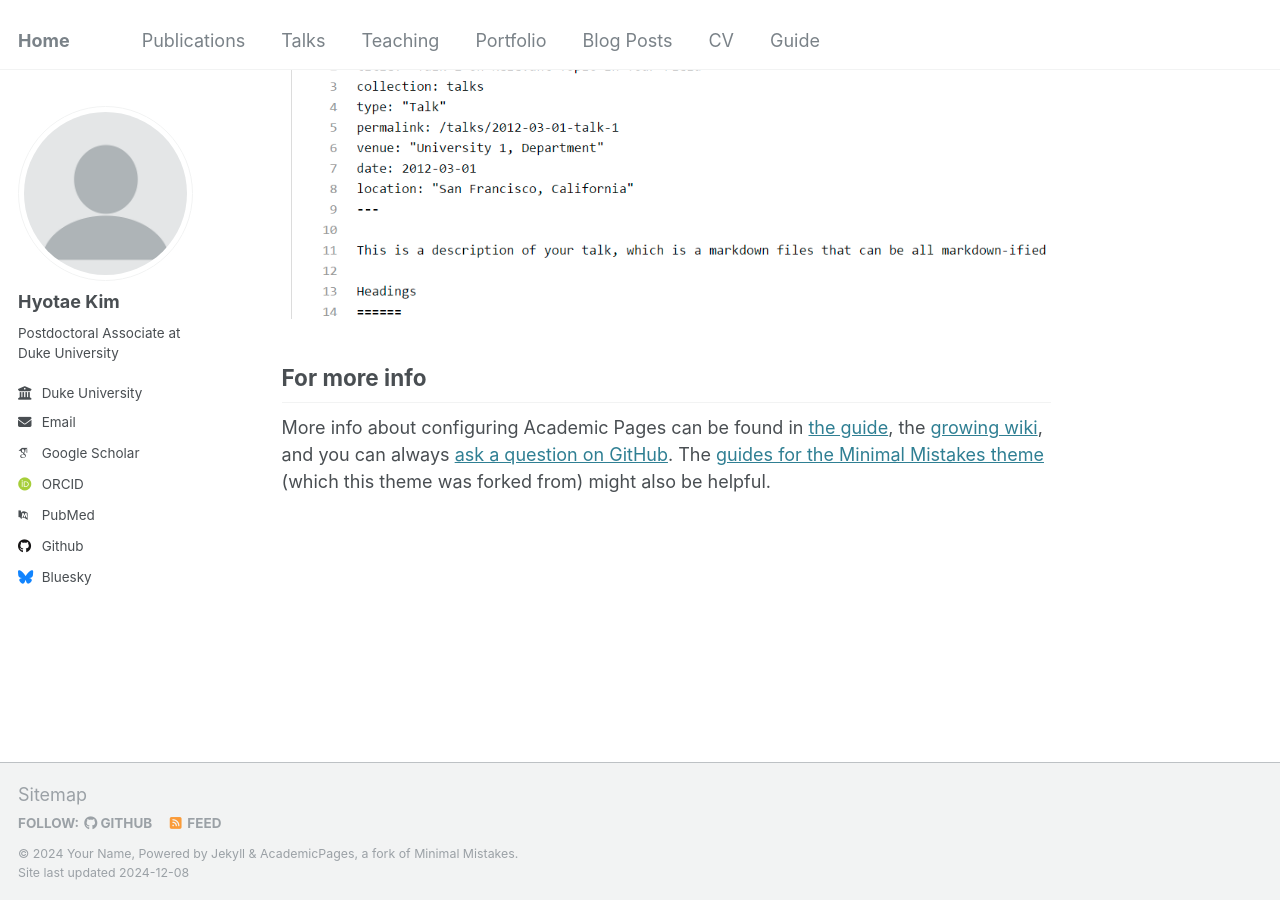
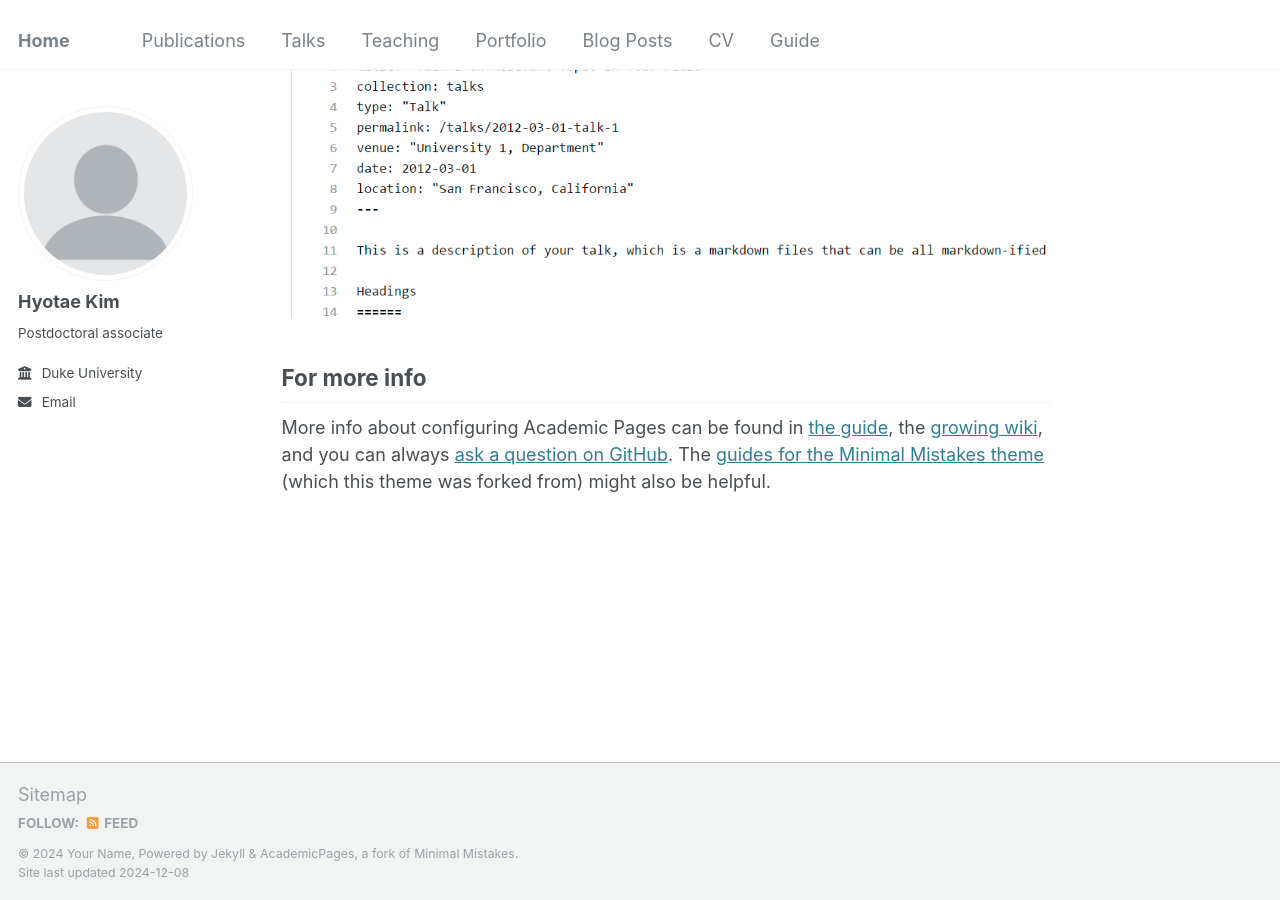
Before and after one commit to HyotaeKim/HyotaeKim.github.io, a Jekyll site: the page built from _pages/about.md, in a window 1280 px wide and 900 px high, scrolled down 2643 px. Built offline with Jekyll 4.4.1, drawn with Linux system fonts in a browser that asks for light colours; some web fonts are replaced.

Commit message:
Update _config.yml

```diff
--- a/_config.yml
+++ b/_config.yml
@@ -24,7 +24,7 @@ author:
   avatar           : "profile.png"
   name             : "Hyotae Kim"
   pronouns         : # example: "she/her"
-  bio              : "Postdoctoral Associate at Duke University"
+  bio              : "Postdoctoral associate"
   # location         : "2424 Erwin Road 11th Floor, 11087 Hock Plaza, Durham, NC 27705"
   employer         : "Duke University"
   uri              : # URL
@@ -32,11 +32,11 @@ author:
 
   # Academic websites
   arxiv            : # URL - Update with the correct link to your profile
-  googlescholar    : "https://scholar.google.com/citations?user=PS_CX0AAAAAJ"
+  # googlescholar    : "https://scholar.google.com/citations?user=PS_CX0AAAAAJ"
   impactstory      : # URL
-  orcid            : "http://orcid.org/yourorcidurl"
+  # orcid            : "http://orcid.org/yourorcidurl"
   semantic         : # URL
-  pubmed           : "https://www.ncbi.nlm.nih.gov/pubmed/?term=john+snow"
+  # pubmed           : "https://www.ncbi.nlm.nih.gov/pubmed/?term=john+snow"
   researchgate     : # URL
   scopus           : # URL
 
@@ -44,12 +44,12 @@ author:
   bitbucket        : # Username - Update with your username on the site
   codepen          : # Username
   dribbble         : # Username
-  github           : "academicpages"
+  # github           : "academicpages"
   kaggle           : # Username
   stackoverflow    : # User number or user number and name (i.e., use "1" or "1/jeff-atwood")
 
   # Social media
-  bluesky          : "bsky.app" # Replace this with you Bluesky username
+  # bluesky          : "bsky.app" # Replace this with you Bluesky username
   facebook         : # Username
   flickr           : # Username
   foursquare       : # Username
```
